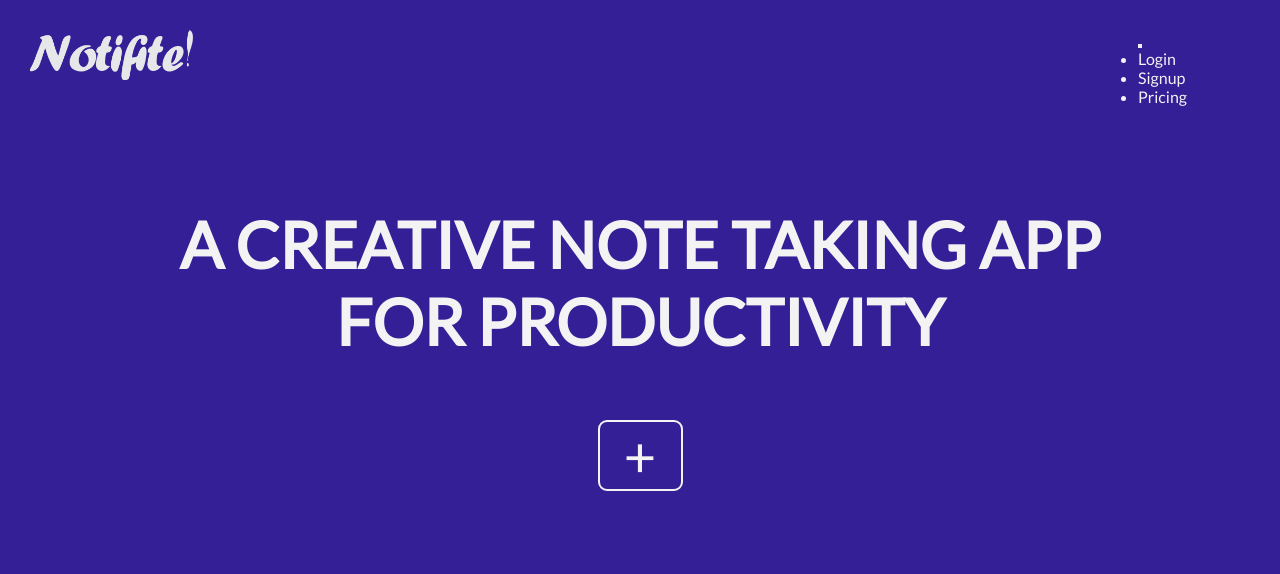
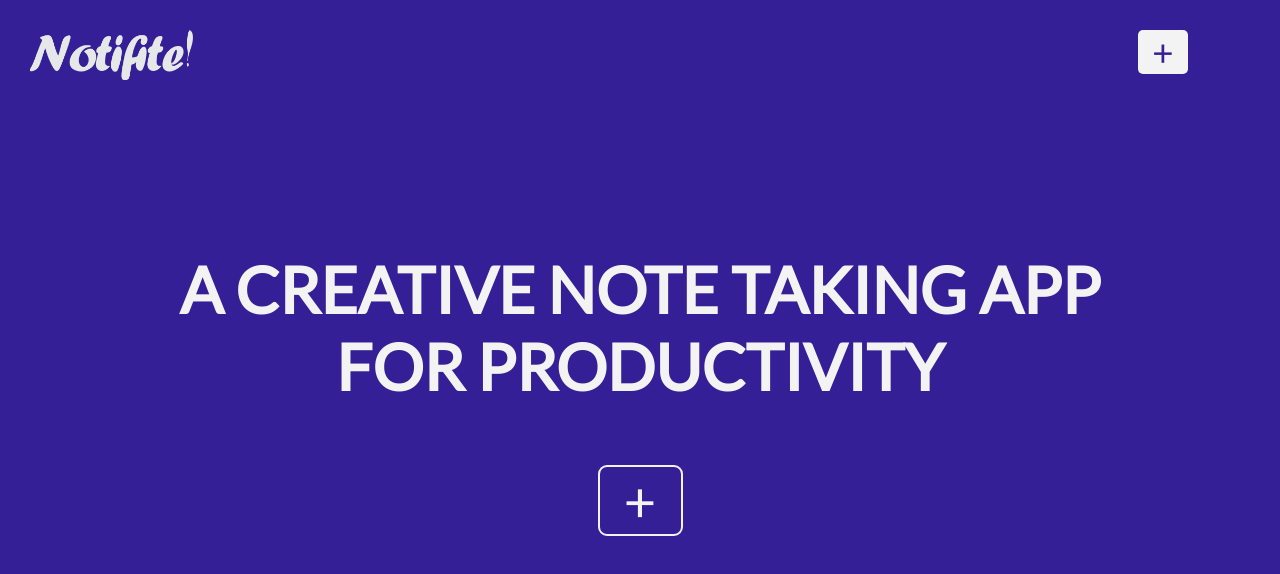
Before and after one commit to binismail/notifite, a plain HTML site: page index.html in a window 1280 px wide. Shown: the top 574 px of the page. Drawn offline with Linux system fonts and the light colour scheme.

Commit message:
finished impoving the UX

```diff
--- a/index.html
+++ b/index.html
@@ -23,7 +23,7 @@
              <div class="header--nav__container">
                  <!--nav toggle container-->
                  <div class="nav--toggle__container">
-                    <button></button>
+                    <button>+</button>
                  </div>
 
                  <!--nav Element Text-->
--- a/style.css
+++ b/style.css
@@ -48,11 +48,37 @@ primary red: #ff6b6b
 .header--nav__container{
     margin: 20px;
 }
+.nav--toggle__container{
+    width: 50px;
+    height: 300px;
+    background: #f3f3f3;
+    height: auto;
+    text-align: center;
+    cursor: pointer;
+    border-radius: 5px;
+}
+.nav--toggle__container button{
+    background: transparent;
+    font-size: 2.3rem;
+    border: none;
+    color:#341f97;
+    cursor: pointer;
+    outline: none;
+}
+.nav--ul__container{
+    text-transform: uppercase;
+    visibility: hidden;
+}
+
+.nav--ul__container .nav--li li{
+    list-style: none;
+    margin: 15px 0;
+}
 
 .main .hero__page{
     display: flex;
     flex-direction: column;
-    margin-top: 50px;
+    margin-top: 10px;
     justify-content: center;
     align-items: center;
 }
```
